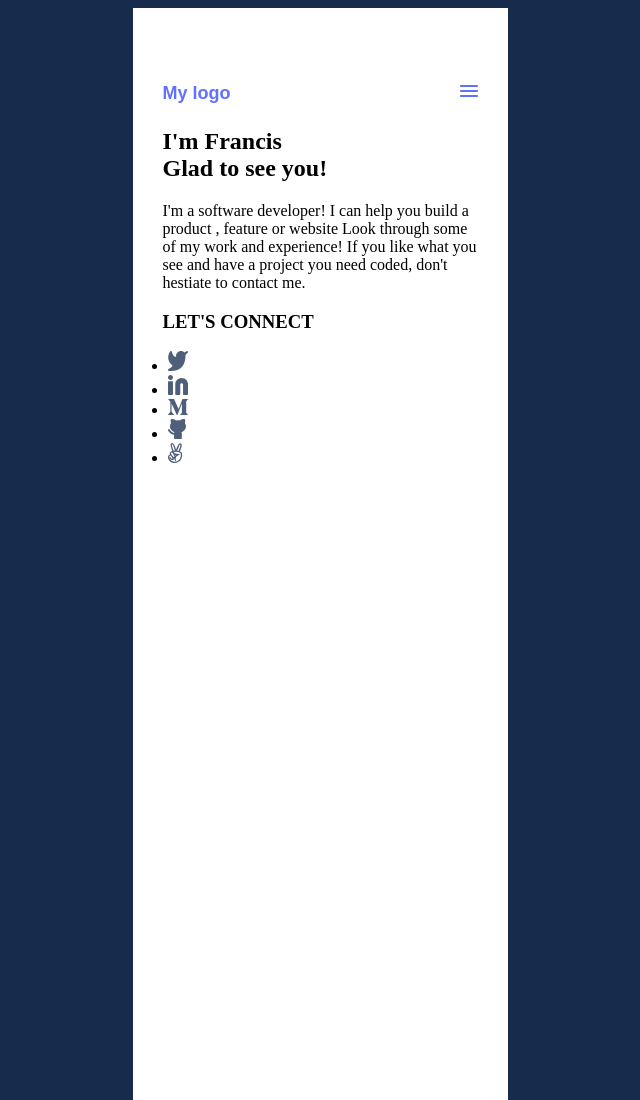
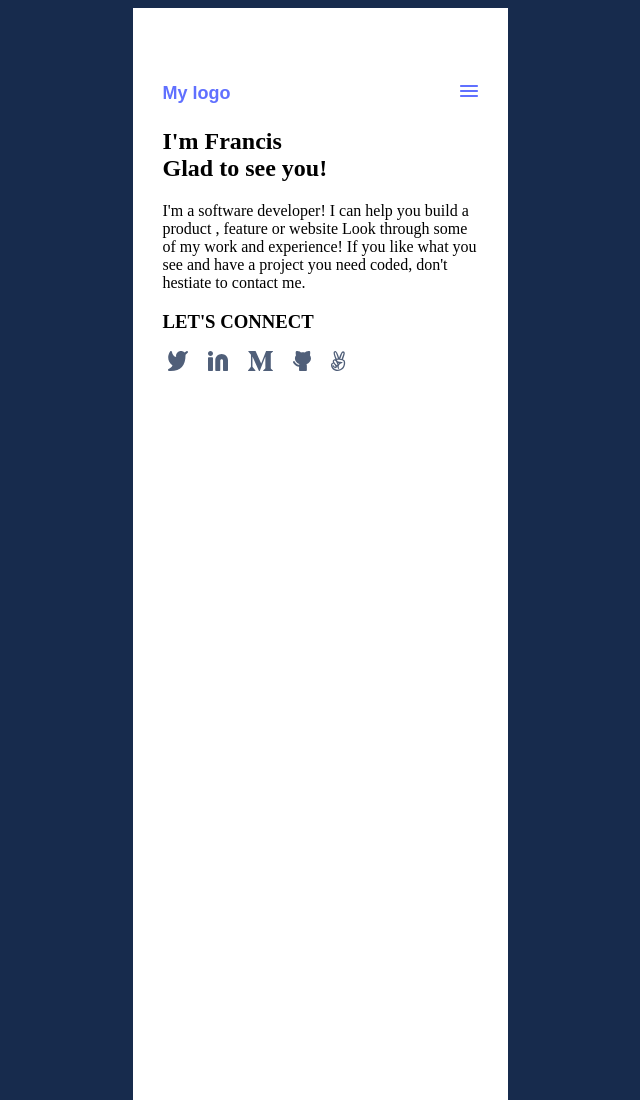
Before and after one commit to francis450/Mobile-First-Portfolio-Sneak-Peek, a website: page index.html in a window 1280 px wide. Shown: the top 1100 px of the page, without its empty margins (320-960 px from the left). Drawn offline with Linux system fonts and the light colour scheme.

Commit message:
Adjust the socials icons

```diff
--- a/style.css
+++ b/style.css
@@ -37,3 +37,15 @@ body {
   ul {
     margin-left: -35px;
   }
+  li {
+    list-style-type: none;
+  }
+  .social {
+    display: flex;
+    list-style: none;
+  }
+
+  .social img {
+    height: 20px;
+    margin-right: 20px;
+  }
```
